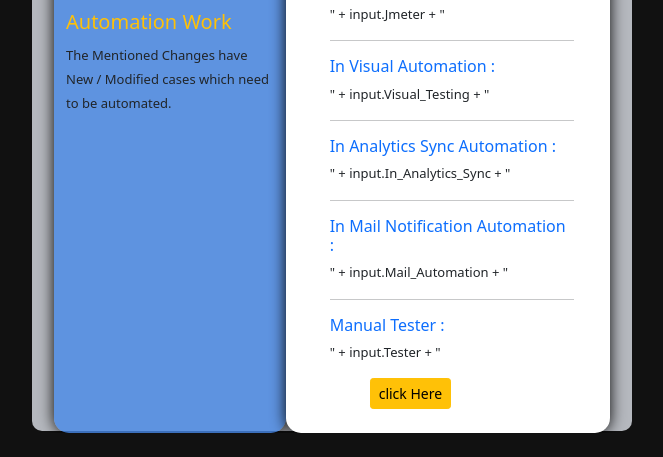
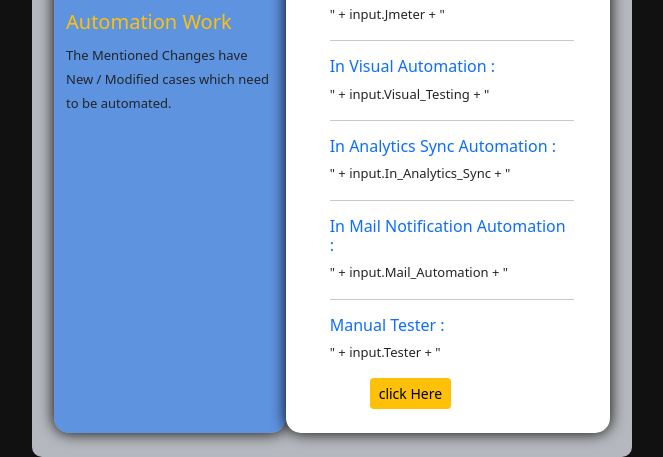
Before and after one commit to sivamuthuG/AutomationWorkInprogress, a plain HTML site: page index.html in a window 1280 px wide. Shown: the part 397-854 px from the top of the page, without its empty margins (308-971 px from the left). Before the commit the page ends 830 px from the top, so only its background shows below. Drawn offline with nearby package versions, Linux system fonts and the light colour scheme.

Commit message:
Update index.html

```diff
--- a/index.html
+++ b/index.html
@@ -19,7 +19,7 @@
         .cardSize {
             width: 600px;
             border: none;
-            height: 820px;
+            height: auto;
             background: #b5b8be;
             border-radius: 10px;
         }
@@ -47,7 +47,7 @@
                     <div class="card-overlay">
                         <div class="main-card mt-4">
                             <div class="container">
-                                <div class="row" style="padding: 0 10px;">
+                                <div class="row mb-4" style="padding: 0 10px;">
                                     <div class="col-5 sub-card" style="background-color: #488aeac9;;">
                                         <img class="mt-3" src="https://www.zoho.com/projects/images/zohoprojects-logo-emailcampaign.png" style="width: 100px;
                                             display: block;
```
